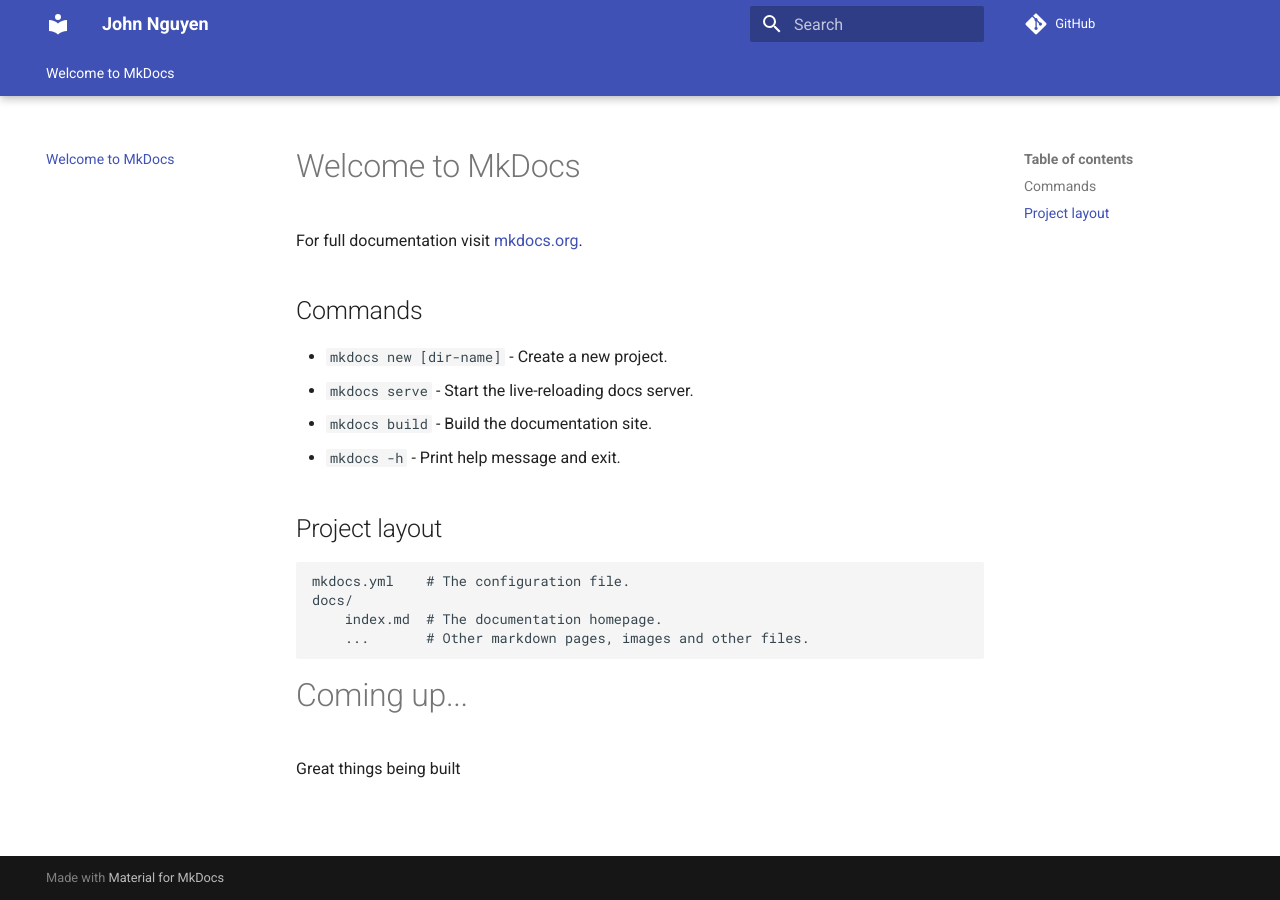
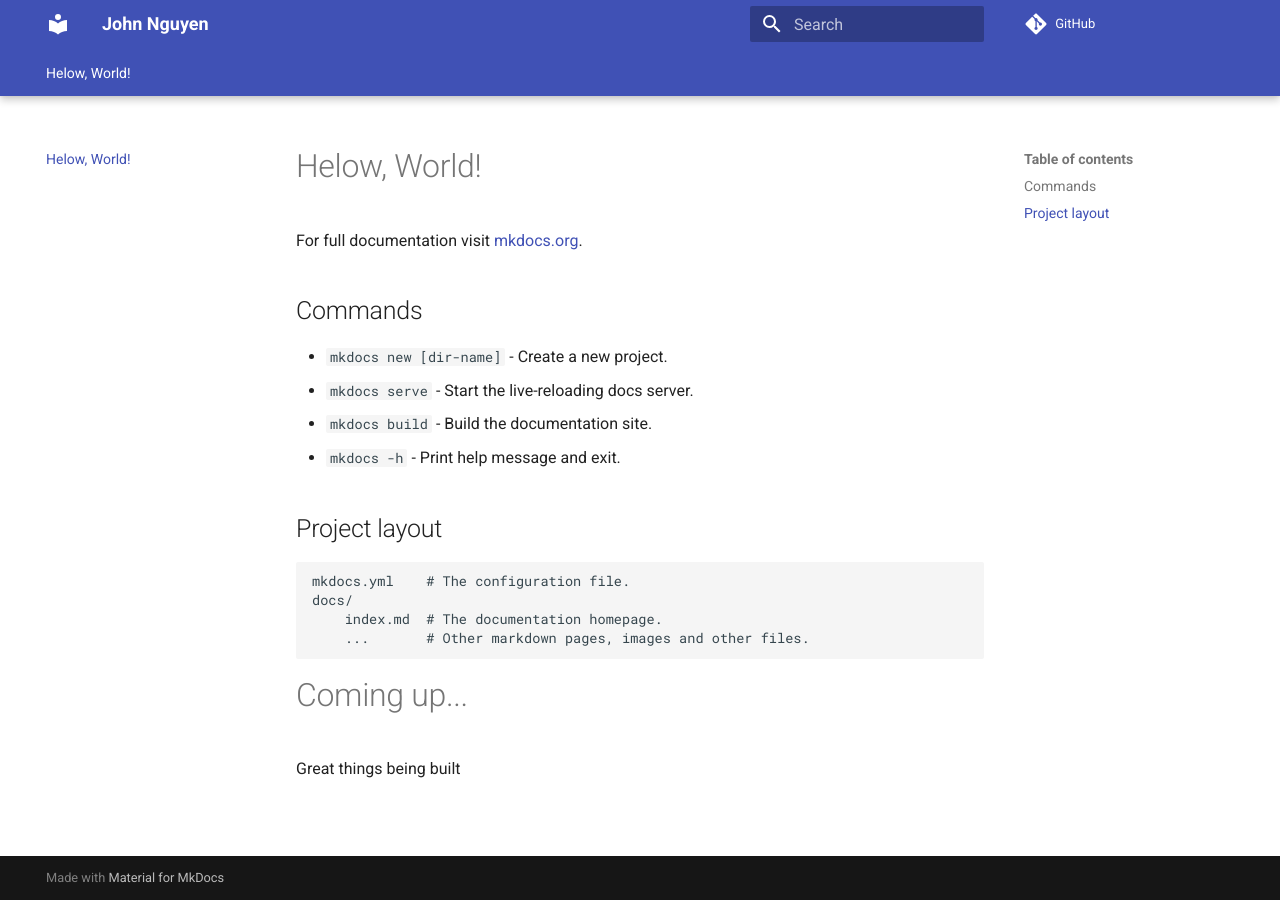
Before and after one commit to nguy4130/nguy4130.github.io, an MkDocs documentation site: the page built from docs/index.md, in a window 1280 px wide. Built offline with MkDocs 1.6.1 and Material for MkDocs 9.7.7, drawn with Linux system fonts in a browser that asks for light colours; comment, search, counter and statistics services are not loaded.

Commit message:
Update index.md

```diff
--- a/docs/index.md
+++ b/docs/index.md
@@ -1,4 +1,4 @@
-# Welcome to MkDocs
+# Helow, World!
 
 For full documentation visit [mkdocs.org](https://www.mkdocs.org).
 
```
